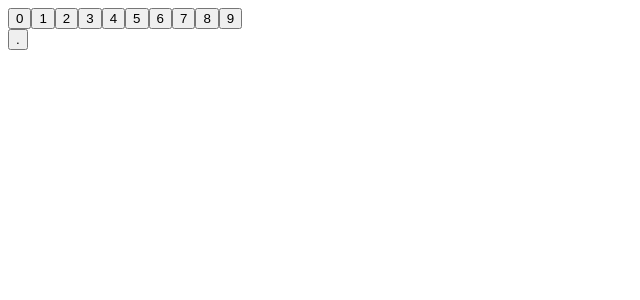
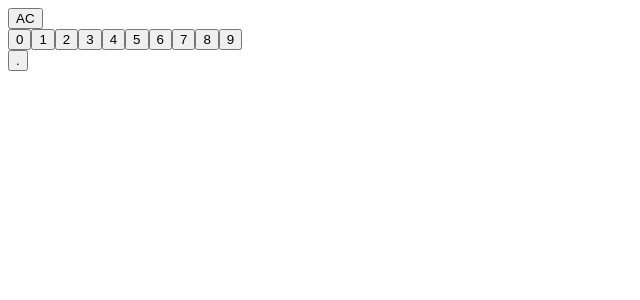
Before and after one commit to rajputd/React-Calculator, a React app: page / in a window 1280 px wide. Shown: the top 300 px of the page, without its empty margins (0-640 px from the left). Built offline with nearby package versions, Linux system fonts and the light colour scheme.

Commit message:
Impliment clear button in Calculator component

```diff
--- a/src/components/Calculator.js
+++ b/src/components/Calculator.js
@@ -13,6 +13,7 @@ class Calculator extends Component {
 
     this.handleNumberClick = this.handleNumberClick.bind(this);
     this.handleDecimalClick = this.handleDecimalClick.bind(this);
+    this.handleClearClick = this.handleClearClick.bind(this);
   }
 
   handleNumberClick(event) {
@@ -30,10 +31,15 @@ class Calculator extends Component {
     }
   }
 
+  handleClearClick(event) {
+    this.setState({calculation: '', current: ''});
+  }
+
   render() {
     return (
       <div>
         <CalcDisplay calculation={this.state.calculation} current={this.state.current}/>
+        <CalcButton id="clear" value="AC" onClick={this.handleClearClick} />
         <div id="numpad">
           {
             ['nine', 'eight', 'seven', 'six', 'five', 'four', 'three', 'two', 'one', 'zero'].map(
```
